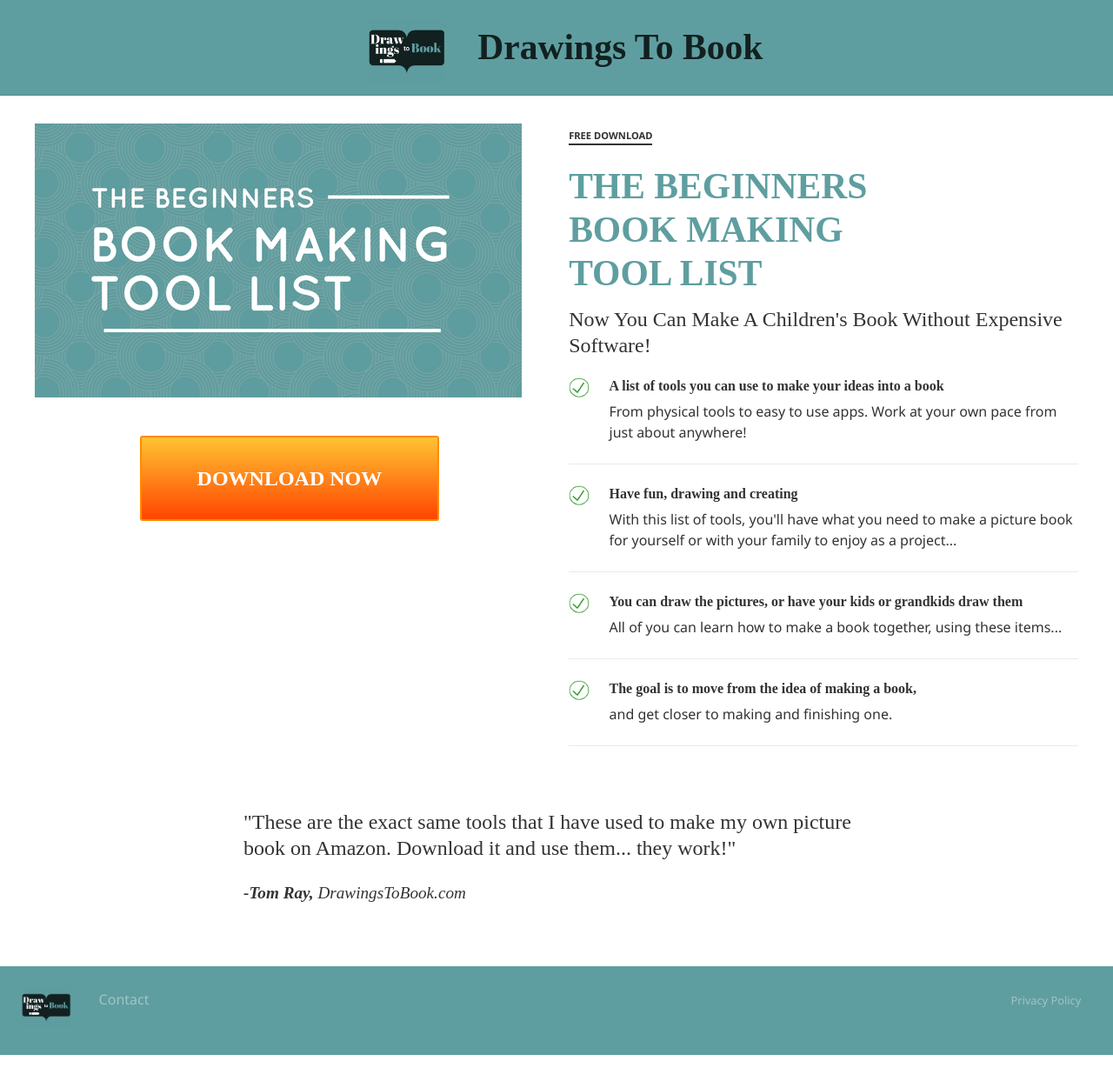
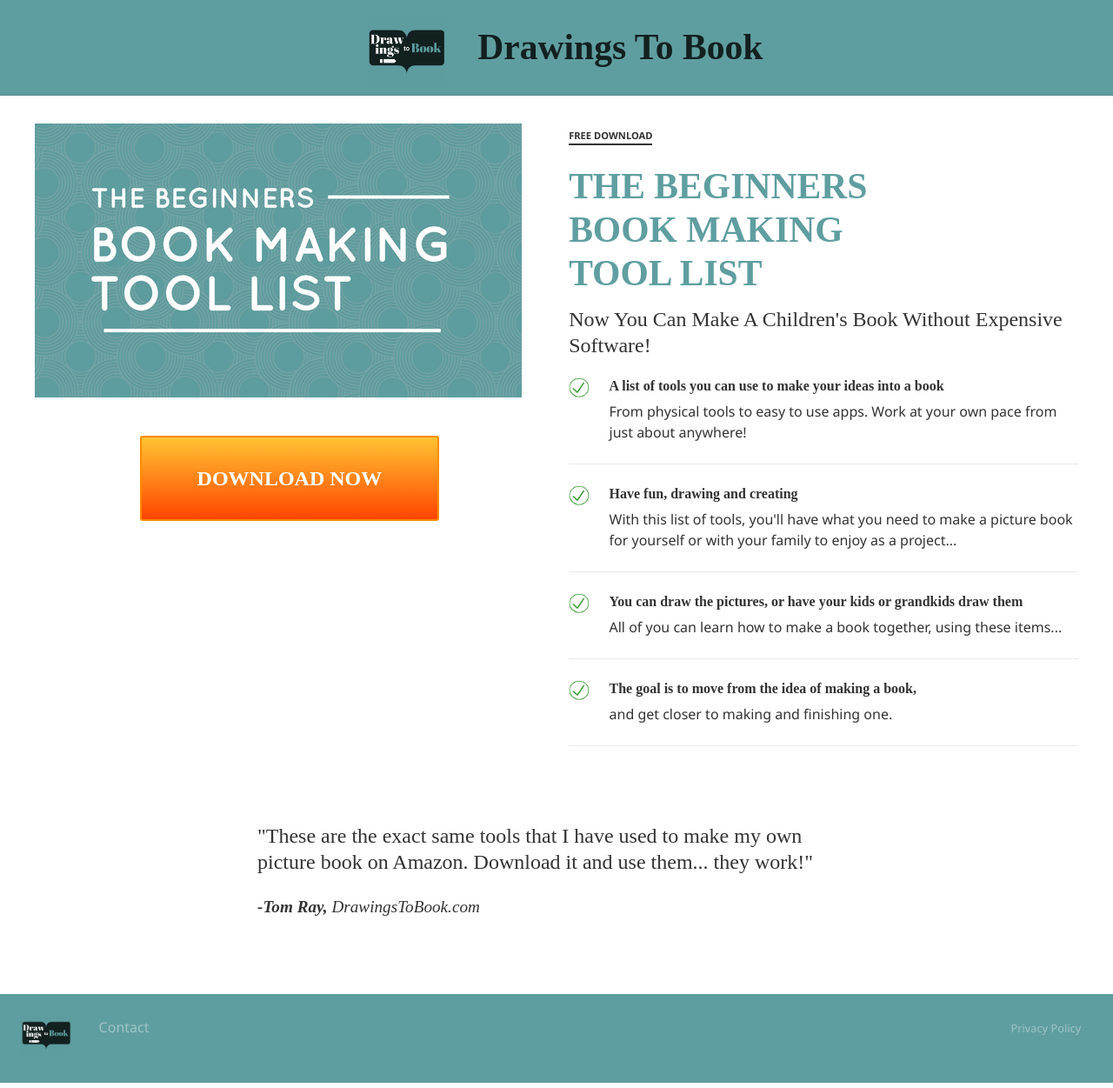
Before and after one commit to fourthirty-two/drawingstobook, a Jekyll site: the page built from index.html, in a window 1280 px wide. Shown: the whole page at 87% size. Built offline with Jekyll 4.4.1, drawn with Linux system fonts in a browser that asks for light colours; some web fonts are replaced; comment, search, counter and statistics services are not loaded; before the commit the page ends 1219 px from its top, so only the background shows below that.

Commit message:
:pencil: add padding to main > section

```diff
--- a/_sass/style.scss
+++ b/_sass/style.scss
@@ -26,5 +26,8 @@ body {
 main {
   @include outer-container(800px);
   margin-bottom: 40px;
-  section { @include span-columns(12); }
+  section {
+    @include span-columns(12);
+    padding: 1em;
+  }
 }
```
